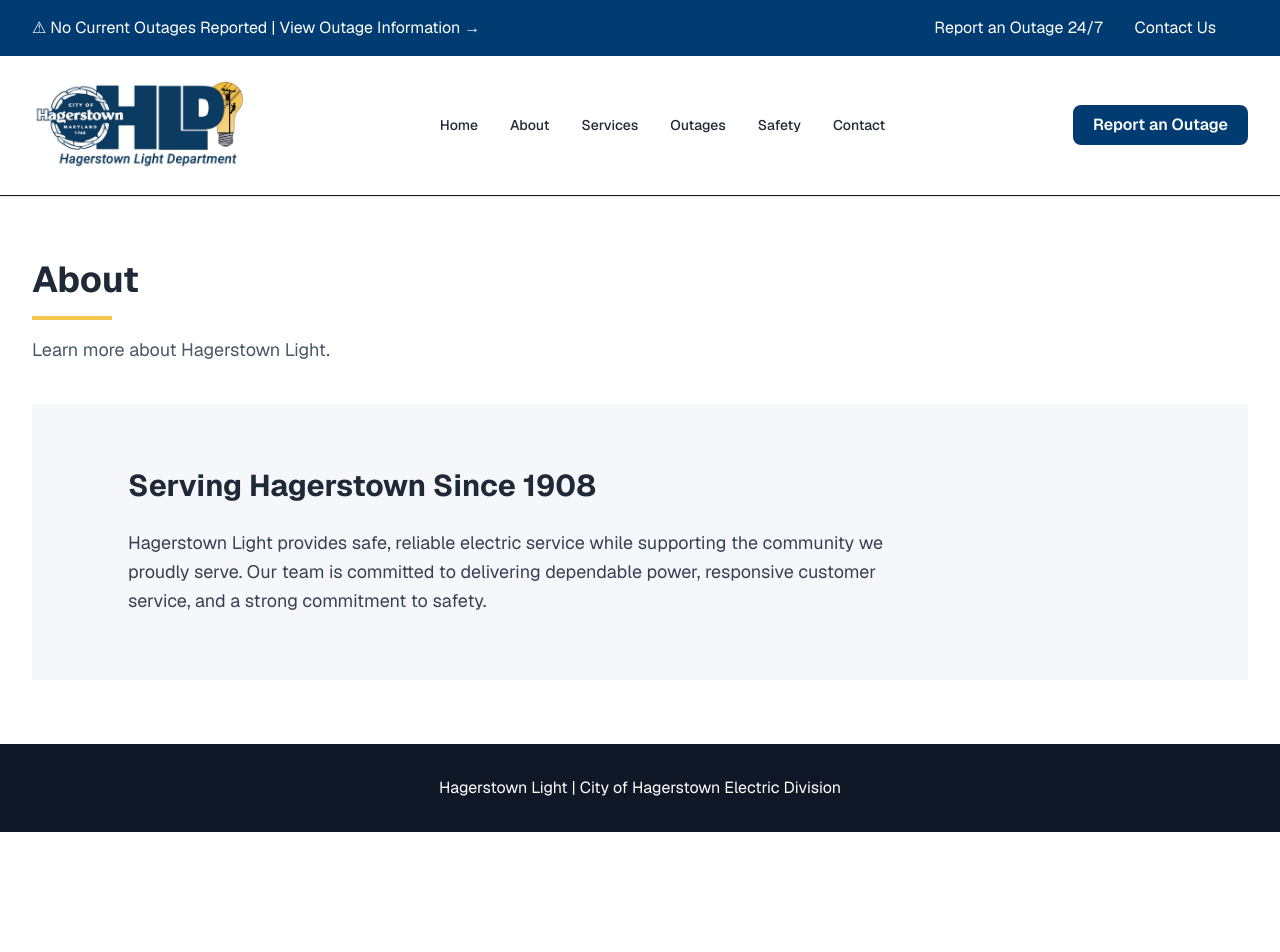
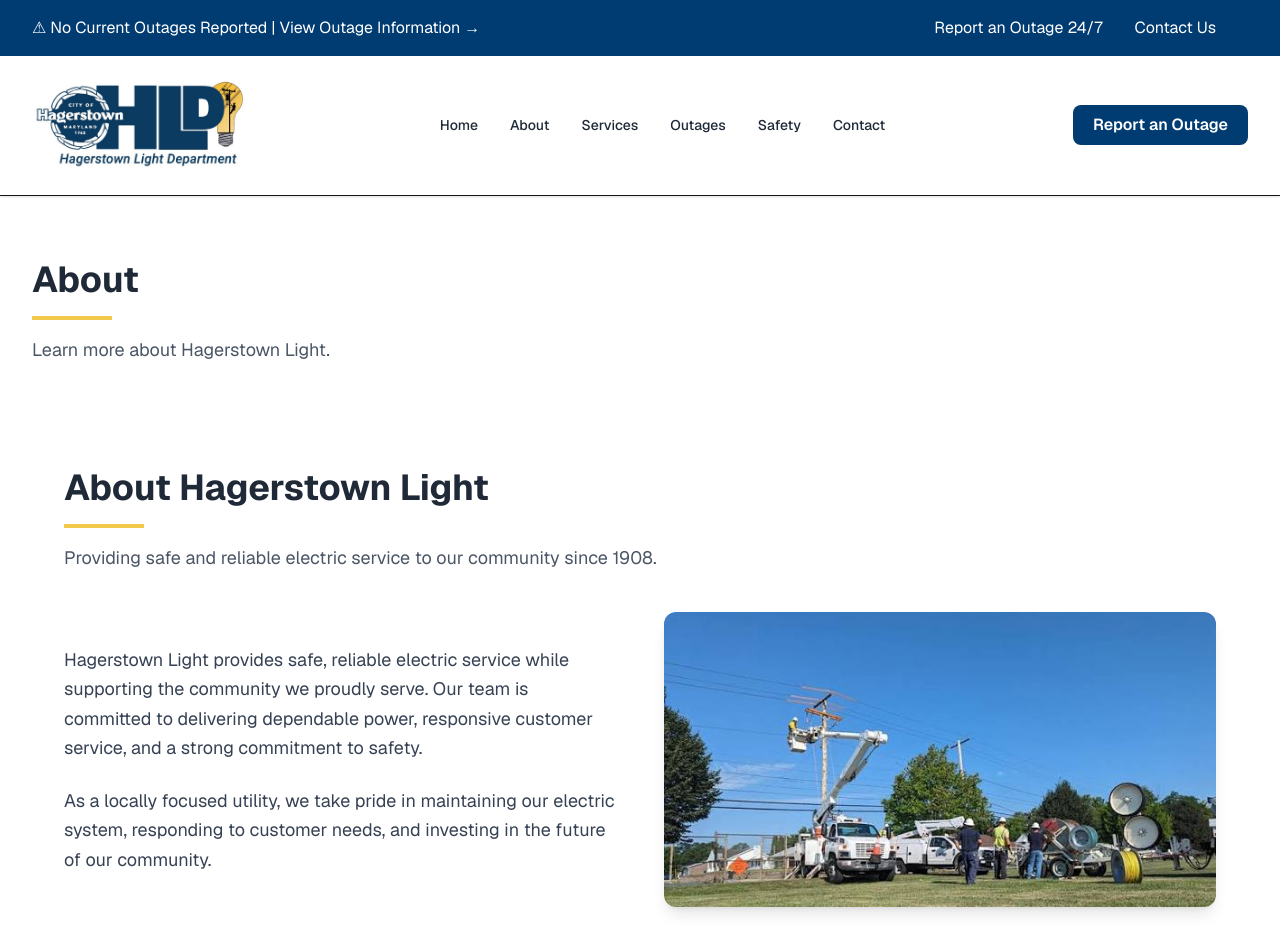
Before and after one commit to clinemichael/hagerstown-light-website, a Next.js app: page /About in a window 1280 px wide. Shown: the top 952 px of the page. Before the commit the page ends 832 px from the top, so only its background shows below. Built offline with nearby package versions, Linux system fonts and the light colour scheme.

Commit message:
Fix about image filename casing

```diff
--- a/components/About.tsx
+++ b/components/About.tsx
@@ -1,20 +1,45 @@
+import Image from "next/image";
+import Section from "./Section";
+import SectionTitle from "./SectionTitle";
+
+
 export default function About() {
   return (
-    <section className="px-8 py-16 bg-brand-light">
-      <div className="max-w-5xl mx-auto">
+    <Section>
+      <SectionTitle
+        title="About Hagerstown Light"
+        description="Providing safe and reliable electric service to our community since 1908."
+      />
 
-        <h2 className="text-3xl font-bold mb-6 text-brand-dark">
-          Serving Hagerstown Since 1908
-        </h2>
+      <div className="grid lg:grid-cols-2 gap-12 items-center">
 
-        <p className="text-lg leading-relaxed text-gray-700 max-w-3xl">
+        {/* Text */}
+        <div className="space-y-6">
+
+         <p className="text-lg leading-relaxed text-gray-700">
           Hagerstown Light provides safe, reliable electric service
           while supporting the community we proudly serve. Our team
           is committed to delivering dependable power, responsive
           customer service, and a strong commitment to safety.
-        </p>
+          </p>
+
+          <p className="text-lg leading-relaxed text-gray-700">
+             As a locally focused utility, we take pride in maintaining our electric
+             system, responding to customer needs, and investing in the future of our
+             community.
+            </p>
+
+        </div>
+
+        {/* Image */}
+        <Image
+          src="/about.jpg"
+          alt="Hagerstown Light crews working in the community"
+          width={600}
+          height={400}
+          className="rounded-xl shadow-lg object-cover w-full"/>
 
       </div>
-    </section>
+    </Section>
   );
 }
```
